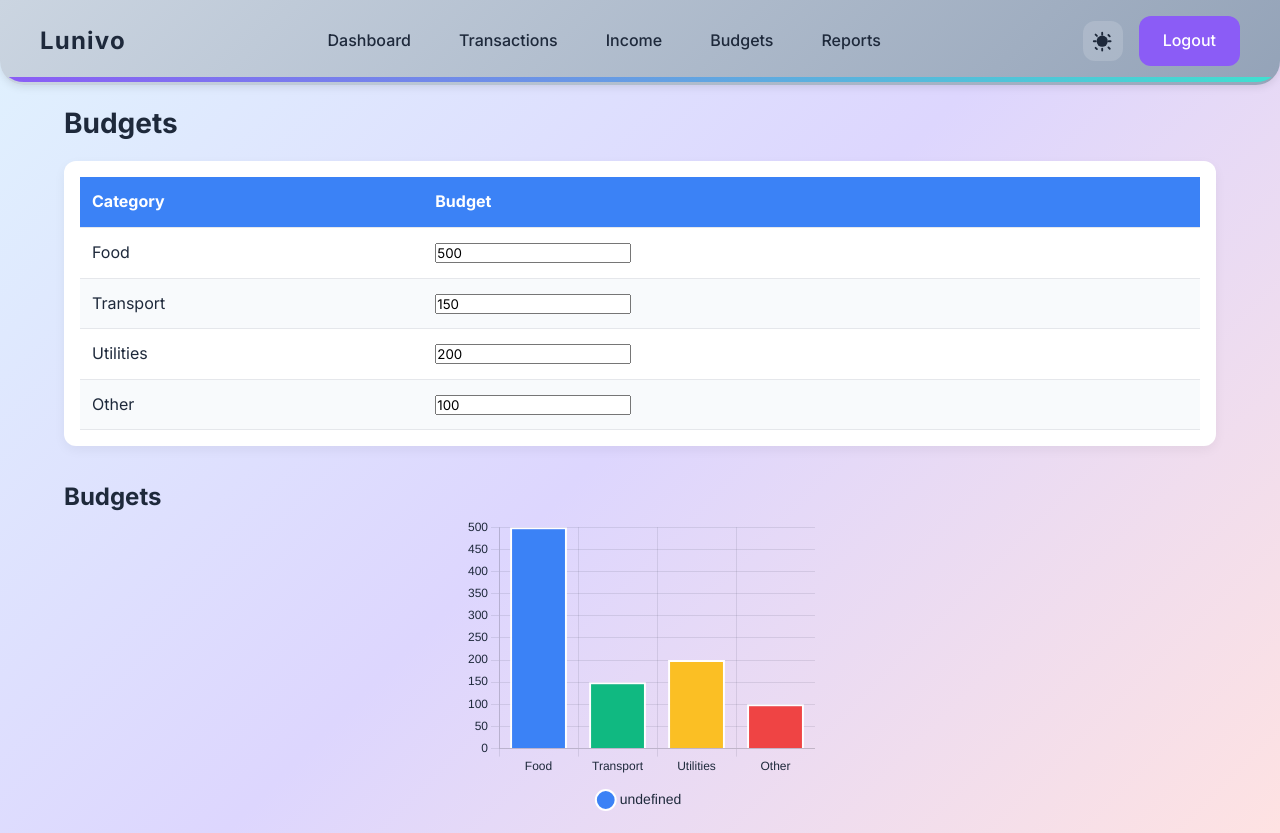
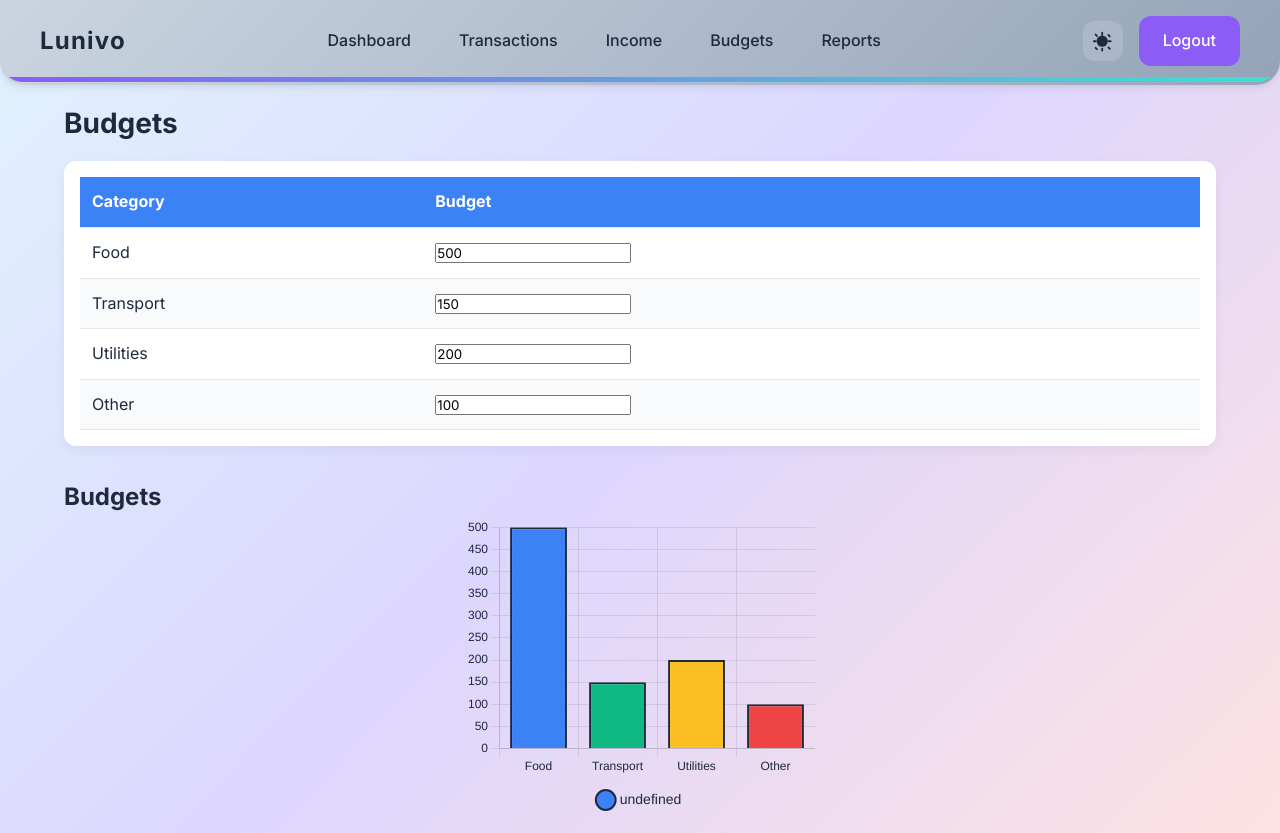
Before and after one commit to FabianC1/Lunivo, a Next.js app: page /budgets in a window 1280 px wide. Built offline with nearby package versions, Linux system fonts and the light colour scheme.

Commit message:
nice charts

```diff
--- a/components/Chart.tsx
+++ b/components/Chart.tsx
@@ -93,6 +93,9 @@ export default function Chart({ data, type = 'doughnut' }: ChartProps) {
   // assign a color per label by index; this guarantees uniqueness up to palette length
   const backgroundColor = labels.map((_, idx) => palette[idx % palette.length]);
 
+  const textColor = theme === 'dark' ? '#F1F5F9' : '#1E293B';
+  const gridColor = theme === 'dark' ? 'rgba(241, 245, 249, 0.2)' : 'rgba(30, 41, 59, 0.1)';
+
   const chartData = {
     labels,
     datasets: [
@@ -101,7 +104,7 @@ export default function Chart({ data, type = 'doughnut' }: ChartProps) {
         backgroundColor,
         hoverOffset: 6,
         borderWidth: 2,
-        borderColor: theme === 'dark' ? '#1E293B' : '#FFFFFF',
+        borderColor: textColor, // theme-aware for visibility on all chart types
 
         // make points more visible on line charts
         pointRadius: type === 'line' ? 6 : 0,
@@ -110,8 +113,6 @@ export default function Chart({ data, type = 'doughnut' }: ChartProps) {
     ],
   };
 
-  const textColor = theme === 'dark' ? '#F1F5F9' : '#1E293B';
-  const gridColor = theme === 'dark' ? 'rgba(241, 245, 249, 0.2)' : 'rgba(30, 41, 59, 0.1)';
 
   const options: any = {
     responsive: true,
```
